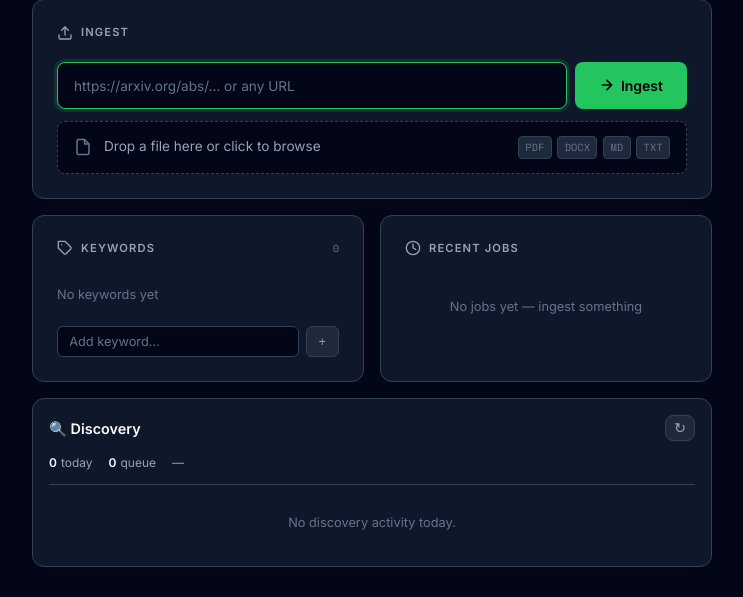
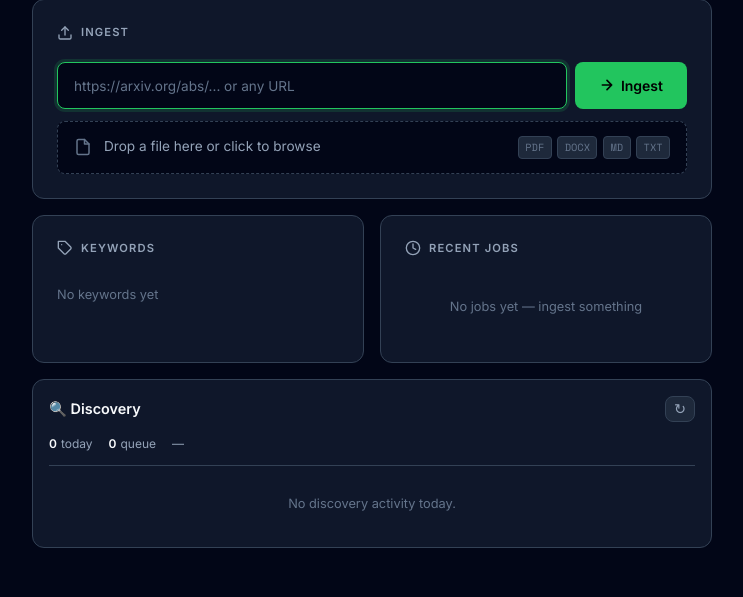
Before and after one commit to vladbrincoveanu/PersonalWiki, a FastAPI app: page / in a window 1280 px wide. Shown: the part 142-739 px from the top of the page, without its empty margins (268-1011 px from the left). Run offline with FastAPI, Linux system fonts and the light colour scheme; data that the repository does not hold is empty; some libraries are stand-ins or nearby versions.

Commit message:
refactor(ui): simplify keyword UI to single list
Co-Authored-By: Claude Opus 4.6 <noreply@anthropic.com>

```diff
--- a/templates/index.html
+++ b/templates/index.html
@@ -386,37 +386,6 @@
         .kw-chip button:hover { background: var(--danger); color: #fff; }
         .kw-empty { font-size: 0.8rem; color: var(--text-dim); padding: 0.5rem 0; text-align: center; }
 
-        #add-kw-row {
-            display: flex;
-            gap: 0.4rem;
-            margin-top: 0.75rem;
-        }
-        #add-kw-input {
-            flex: 1;
-            background: var(--bg);
-            border: 1px solid var(--border);
-            border-radius: 6px;
-            padding: 0.45rem 0.7rem;
-            color: var(--text);
-            font-size: 0.8rem;
-            outline: none;
-            transition: border-color 0.2s;
-            font-family: 'Inter', sans-serif;
-        }
-        #add-kw-input:focus { border-color: var(--accent); }
-        #add-kw-input::placeholder { color: var(--text-dim); }
-        #add-kw-btn {
-            background: var(--surface-2);
-            border: 1px solid var(--border);
-            border-radius: 6px;
-            color: var(--text-muted);
-            cursor: pointer;
-            font-size: 0.8rem;
-            padding: 0.45rem 0.75rem;
-            transition: border-color 0.15s, color 0.15s;
-        }
-        #add-kw-btn:hover { border-color: var(--accent); color: var(--accent); }
-
         /* ── Jobs ── */
         #jobs-list {
             display: flex;
@@ -689,13 +658,8 @@
                     <line x1="7" y1="7" x2="7.01" y2="7"/>
                 </svg>
                 <span class="card-title">Keywords</span>
-                <span class="mono" style="margin-left:auto;font-size:0.65rem;color:var(--text-dim)" id="kw-count">0</span>
             </div>
             <div id="keywords-chips"></div>
-            <div id="add-kw-row">
-                <input id="add-kw-input" type="text" placeholder="Add keyword..." />
-                <button id="add-kw-btn" type="button" onclick="addKeyword()">+</button>
-            </div>
         </div>
 
         <!-- Recent Jobs -->
@@ -736,67 +700,39 @@
             const data = await res.json();
             const chips = document.getElementById('keywords-chips');
             chips.innerHTML = '';
-            if (data.manual.length === 0 && data.graph.length === 0) {
+            const kws = data.keywords || [];
+            if (kws.length === 0) {
                 chips.innerHTML = '<div class="kw-empty">No keywords yet</div>';
+                return;
             }
-            data.manual.forEach(kw => chips.appendChild(makeChip(kw, true)));
-            data.graph.forEach(kw => chips.appendChild(makeChip(kw, false)));
-            document.getElementById('kw-count').textContent = data.total;
+            kws.forEach(kw => chips.appendChild(makeChip(kw)));
         } catch(e) { console.error('Failed to load keywords', e); }
     }
 
-    function makeChip(kw, isManual) {
+    function makeChip(kw) {
         const span = document.createElement('span');
-        span.className = 'kw-chip' + (isManual ? '' : ' graph');
-        span.textContent = kw;
+        span.className = 'kw-chip';
+        const txt = document.createTextNode(kw);
+        span.appendChild(txt);
         const btn = document.createElement('button');
-        btn.innerHTML = '&times;';
-        btn.title = 'Remove keyword';
-        btn.setAttribute('aria-label', 'Remove ' + kw);
-        btn.onclick = (e) => { e.stopPropagation(); removeKeyword(kw, isManual); };
+        btn.className = 'kw-remove';
+        btn.textContent = '\u00d7';
+        btn.onclick = (e) => { e.stopPropagation(); removeKeyword(kw); };
         span.appendChild(btn);
         return span;
     }
 
-    async function addKeyword() {
-        const input = document.getElementById('add-kw-input');
-        const kw = input.value.trim();
-        if (!kw) return;
+    async function removeKeyword(kw) {
+        if (!confirm('Remove keyword "' + kw + '"?\n\nThis will delete all discovery articles tagged with this keyword.')) return;
         try {
-            const res = await fetch('/keywords/add', {
+            const res = await fetch('/keywords/remove', {
                 method: 'POST',
-                headers: { 'Content-Type': 'application/x-www-form-urlencoded' },
-                body: 'keyword=' + encodeURIComponent(kw)
+                headers: { 'Content-Type': 'application/json' },
+                body: JSON.stringify({ keyword: kw })
             });
-            input.value = '';
             if (res.ok) loadKeywords();
-            else { const e = await res.json(); alert('Error: ' + (e.detail || e.error)); }
-        } catch(e) { alert('Failed: ' + e.message); }
+        } catch(e) { console.error('Failed to remove keyword', e); }
     }
-
-    async function removeKeyword(kw, isManual) {
-        const action = isManual ? 'remove' : 'suppress';
-        const msg = isManual
-            ? `Remove manual keyword "${kw}"?\n\nThis will delete all vault files containing [[${kw}]].`
-            : `Suppress graph keyword "${kw}"?\n\nThis will delete vault files with [[${kw}]] or #${kw} tags.\n\nKeyword will be blocklisted.`;
-        if (!confirm(msg)) return;
-        try {
-            const res = await fetch('/keywords/' + action, {
-                method: 'POST',
-                headers: { 'Content-Type': 'application/x-www-form-urlencoded' },
-                body: 'keyword=' + encodeURIComponent(kw)
-            });
-            if (res.ok) {
-                const data = await res.json();
-                if (data.purged_count > 0) alert(`Removed. ${data.purged_count} file(s) deleted.`);
-                loadKeywords();
-            }
-        } catch(e) { alert('Failed: ' + e.message); }
-    }
-
-    document.getElementById('add-kw-input').addEventListener('keydown', e => {
-        if (e.key === 'Enter') { e.preventDefault(); addKeyword(); }
-    });
 
     // ── File Input & Drag-and-Drop ───────────────────────────
     const fileInput = document.getElementById('file-input');
```
